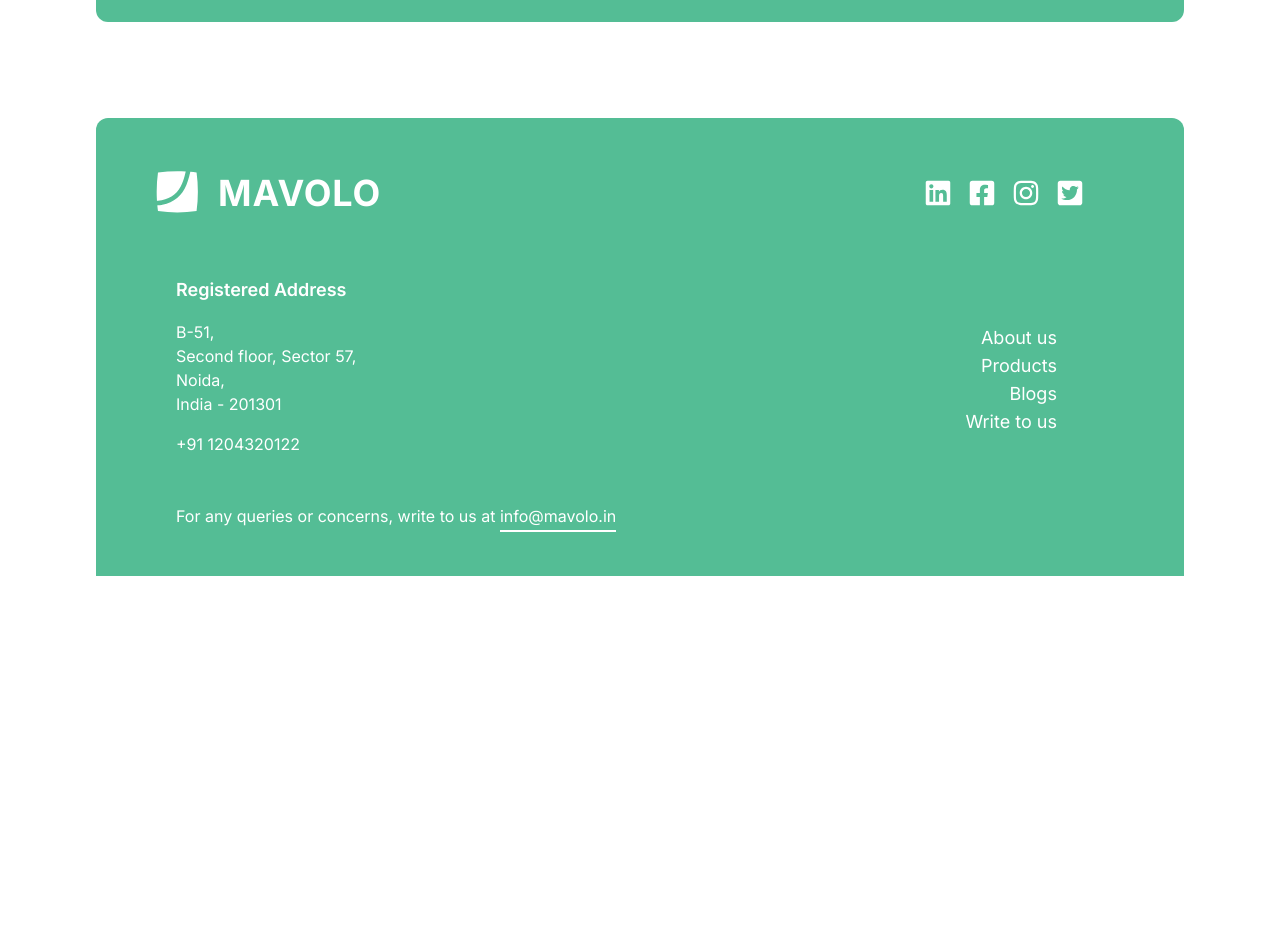
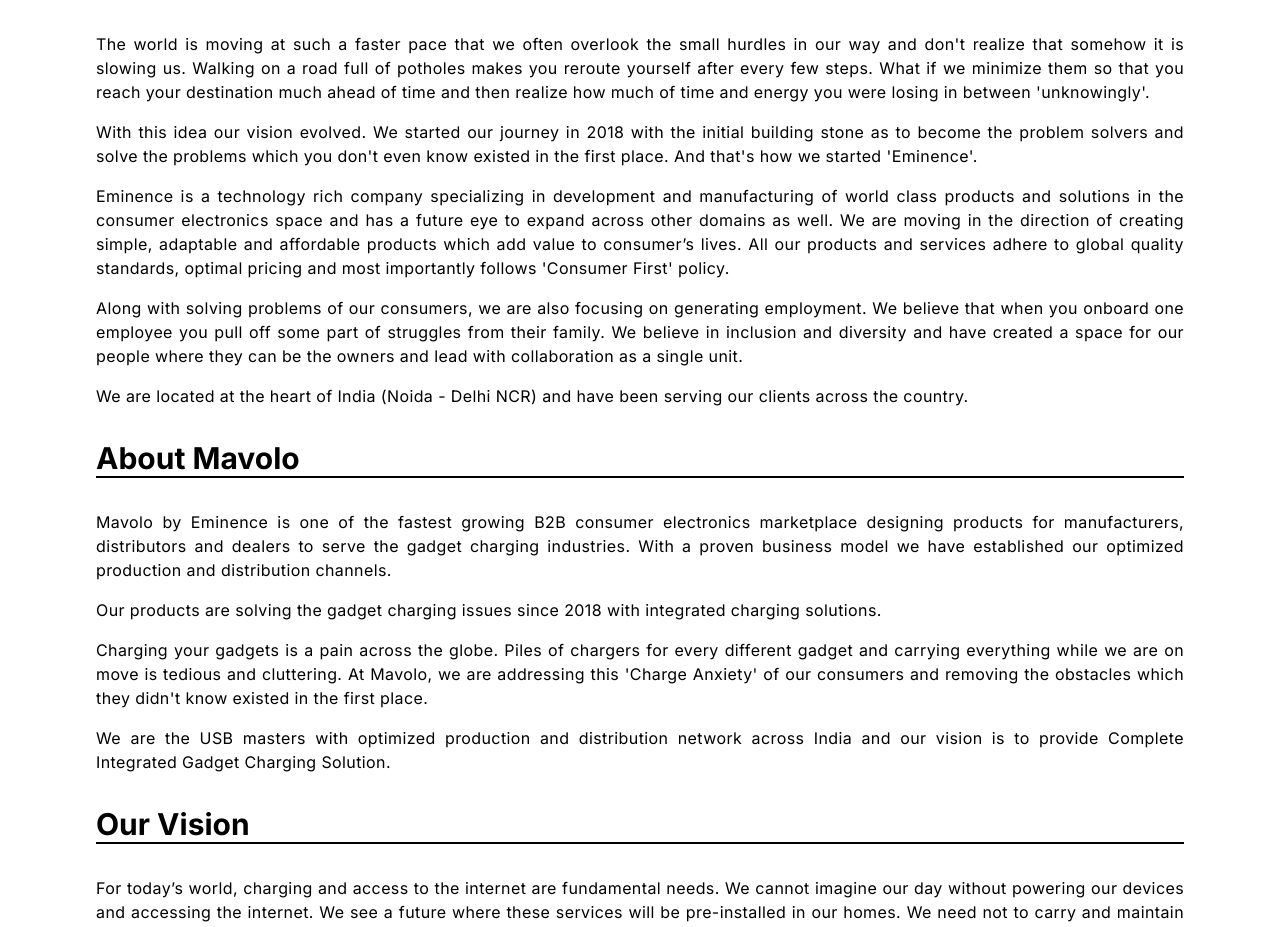
Before and after one commit to admin0717/mavolo_website, a Next.js app: page /about-us in a window 1280 px wide. Shown: the part 256-1183 px from the top of the page. Before the commit the page ends 832 px from the top, so only its background shows below. Built offline with nearby package versions, Linux system fonts and the light colour scheme.

Commit message:
about us page done

```diff
--- a/components/TitleComponent/index.tsx
+++ b/components/TitleComponent/index.tsx
@@ -7,7 +7,7 @@ export interface PropTypes {
 const TitleComponent: FC<PropTypes> = ({ title }: PropTypes) => {
   return (
     <>
-      <div className="bg-buttonBG m-10 lg:mx-24  text-center font-bold lg:text-7xl text-5gxl py-12  rounded-xl text-[#fff]">
+      <div className="bg-buttonBG m-10 lg:mx-24 capitalize text-start font-bold  text-3xl   rounded-xl text-[#fff] p-4 inline-block">
         About Us
       </div>
     </>
--- a/pages/about-us.tsx
+++ b/pages/about-us.tsx
@@ -6,6 +6,88 @@ const AboutUs: NextPage = () => {
     <>
       <Navbar />
       <TitleComponent title="About Us" />
+      <div className=" lg:mx-24  text-start font-bold  text-3xl border-b-2 mx-10 capitalize">
+        Our Story
+      </div>
+      <div className="mx-24 my-8 flex flex-col items-start justify-center space-y-4 font-Inter font-normal tracking-wide leading-6 text-justify">
+        <p>
+          The world is moving at such a faster pace that we often overlook the
+          small hurdles in our way and don't realize that somehow it is slowing
+          us. Walking on a road full of potholes makes you reroute yourself
+          after every few steps. What if we minimize them so that you reach your
+          destination much ahead of time and then realize how much of time and
+          energy you were losing in between 'unknowingly'.
+        </p>
+        <p>
+          With this idea our vision evolved. We started our journey in 2018 with
+          the initial building stone as to become the problem solvers and solve
+          the problems which you don't even know existed in the first place. And
+          that's how we started 'Eminence'.
+        </p>
+        <p>
+          Eminence is a technology rich company specializing in development and
+          manufacturing of world class products and solutions in the consumer
+          electronics space and has a future eye to expand across other domains
+          as well. We are moving in the direction of creating simple, adaptable
+          and affordable products which add value to consumer’s lives. All our
+          products and services adhere to global quality standards, optimal
+          pricing and most importantly follows 'Consumer First' policy.
+        </p>
+        <p>
+          Along with solving problems of our consumers, we are also focusing on
+          generating employment. We believe that when you onboard one employee
+          you pull off some part of struggles from their family. We believe in
+          inclusion and diversity and have created a space for our people where
+          they can be the owners and lead with collaboration as a single unit.
+        </p>
+        <p>
+          We are located at the heart of India (Noida - Delhi NCR) and have been
+          serving our clients across the country.
+        </p>
+      </div>
+      <div className=" lg:mx-24  text-start font-bold  text-3xl border-b-2 mx-10 capitalize">
+        About Mavolo
+      </div>
+      <div className="mx-24 my-8 flex flex-col items-start justify-center space-y-4 font-Inter font-normal tracking-wide leading-6 text-justify">
+        <p>
+          Mavolo by Eminence is one of the fastest growing B2B consumer
+          electronics marketplace designing products for manufacturers,
+          distributors and dealers to serve the gadget charging industries. With
+          a proven business model we have established our optimized production
+          and distribution channels.
+        </p>
+        <p>
+          Our products are solving the gadget charging issues since 2018 with
+          integrated charging solutions.
+        </p>
+        <p>
+          Charging your gadgets is a pain across the globe. Piles of chargers
+          for every different gadget and carrying everything while we are on
+          move is tedious and cluttering. At Mavolo, we are addressing this
+          'Charge Anxiety' of our consumers and removing the obstacles which
+          they didn't know existed in the first place.
+        </p>
+        <p>
+          We are the USB masters with optimized production and distribution
+          network across India and our vision is to provide Complete Integrated
+          Gadget Charging Solution.
+        </p>
+      </div>
+      <div className=" lg:mx-24  text-start font-bold  text-3xl border-b-2 mx-10 capitalize">
+        Our Vision
+      </div>
+      <div className="mx-24 my-8 flex flex-col items-start justify-center space-y-4 font-Inter font-normal tracking-wide leading-6 text-justify">
+        <p>
+          For today’s world, charging and access to the internet are fundamental
+          needs. We cannot imagine our day without powering our devices and
+          accessing the internet. We see a future where these services will be
+          pre-installed in our homes. We need not to carry and maintain
+          different charges for our devices. The effort to make it real is that
+          the European Union has restricted all gadget manufacturers to use Type
+          C ports. These policies will push for a universal gadget charging
+          solution, where one charger is enough for all your devices.
+        </p>
+      </div>
       <Footer />
     </>
   );
```
